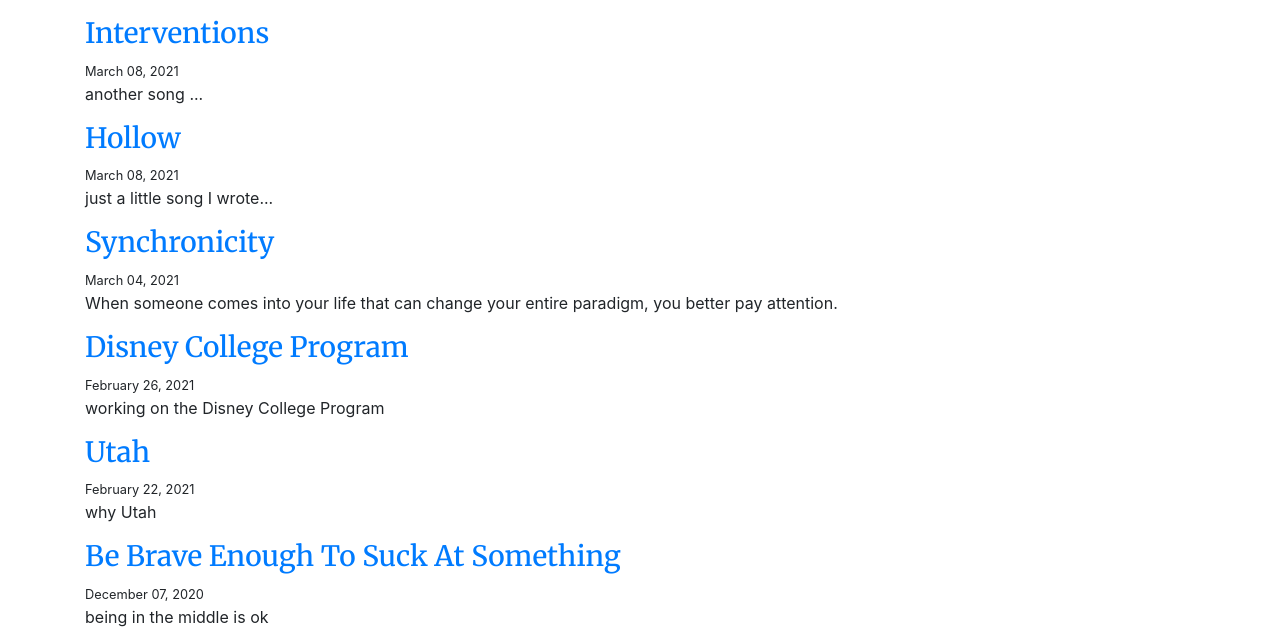
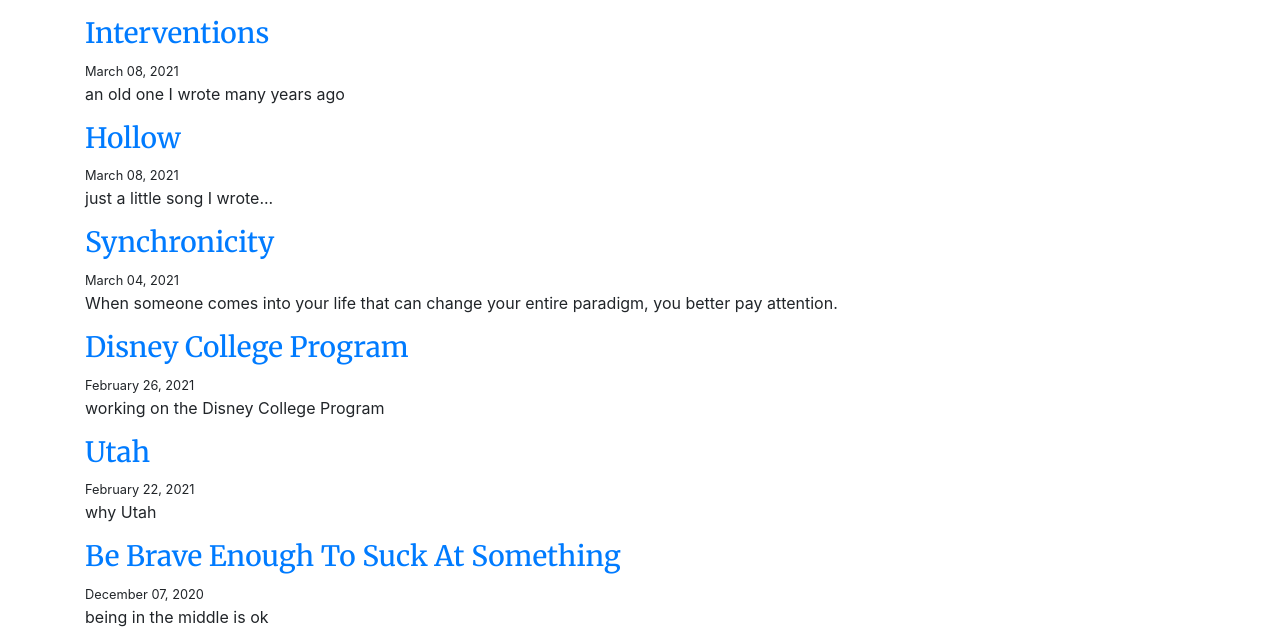
Before and after one commit to csmaller/blog, a Gatsby site: page /blog/ in a window 1280 px wide. Shown: the part 149-789 px from the top of the page. Built offline with nearby package versions, Linux system fonts and the light colour scheme; Gatsby itself is replaced by a stand-in of ours; some packages are replaced by stand-ins of ours.

Commit message:
Update Blog “interventions”

```diff
--- a/content/blog/interventions.md
+++ b/content/blog/interventions.md
@@ -2,8 +2,10 @@
 path: interventions
 date: 2021-03-08T14:44:15.827Z
 title: Interventions
-description: another song ...
+description: an old one I wrote many years ago
 ---
+\---------------------------------
+
 Another day another chance
 
 Another way to make your own advance
```
